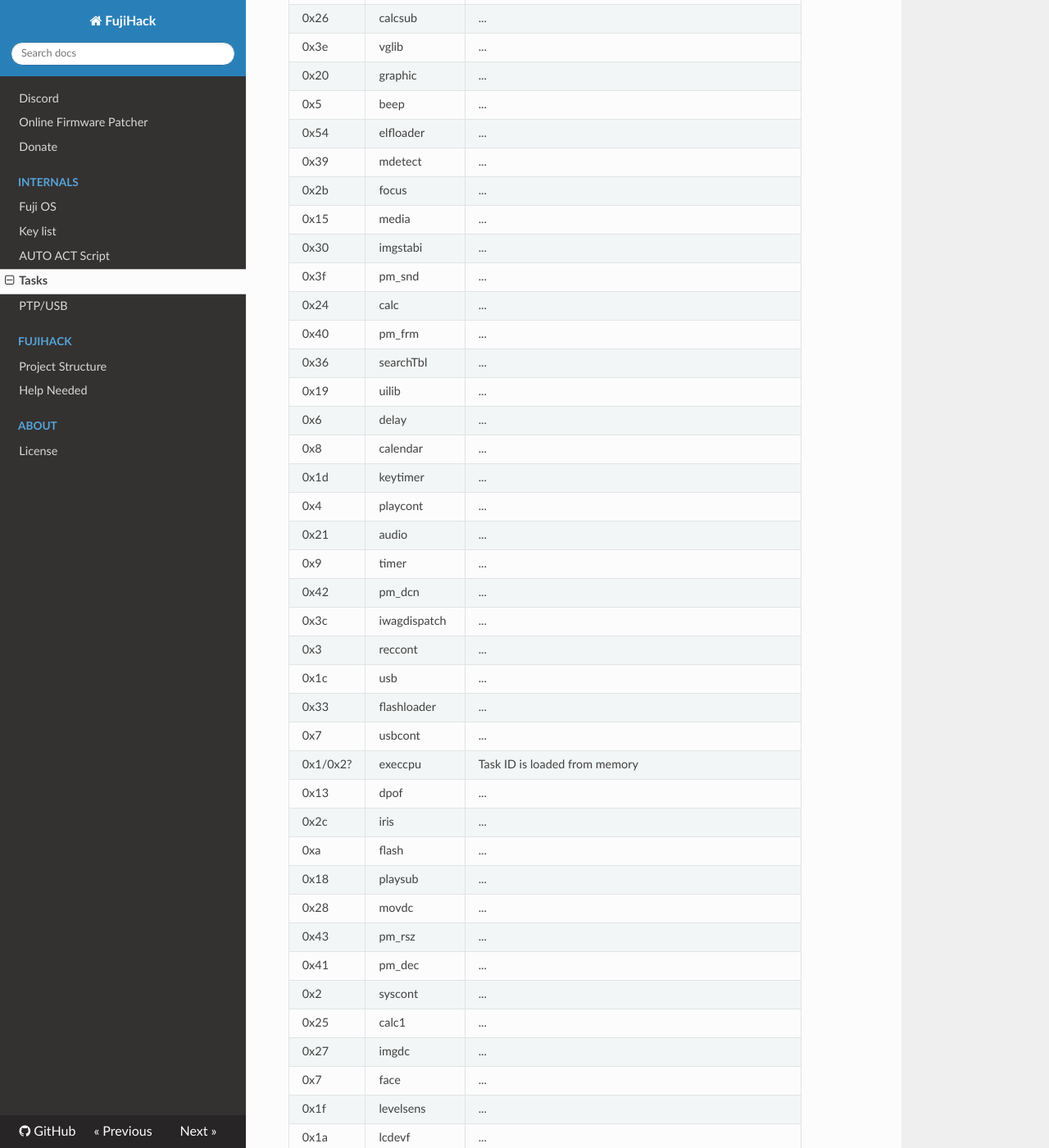
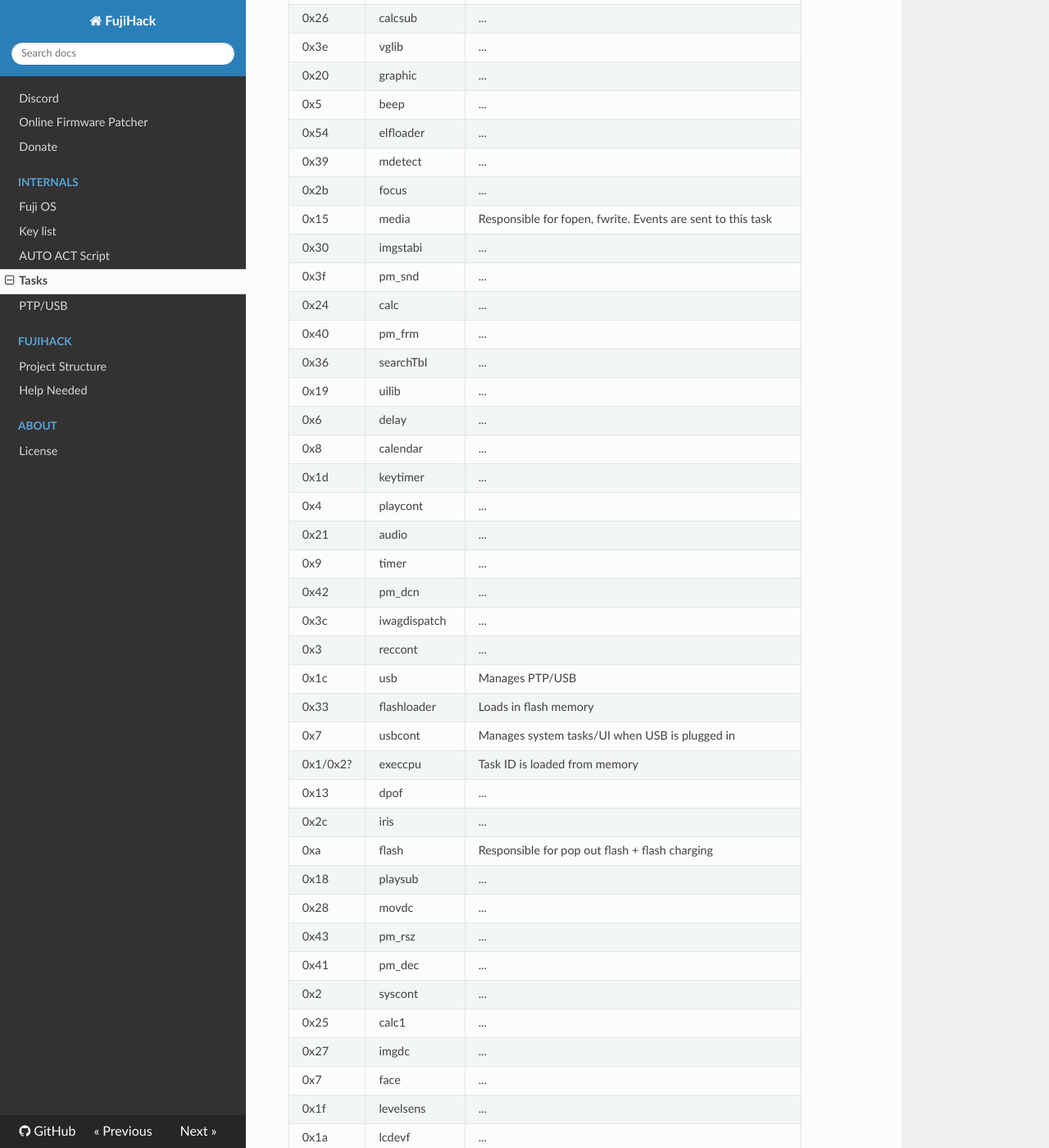
Before and after one commit to fujihack/wiki, an MkDocs documentation site: the page built from docs/tasks.md, in a window 1280 px wide and 1400 px high, scrolled down 885 px. Shown: the whole window at 82% size. Built offline with MkDocs 1.6.1, drawn with Linux system fonts in a browser that asks for light colours; nearby versions of some CDN libraries.

Commit message:
Update tasks.md

```diff
--- a/docs/tasks.md
+++ b/docs/tasks.md
@@ -29,7 +29,7 @@
 | 0x54 | elfloader | ... |
 | 0x39 | mdetect | ... |
 | 0x2b | focus | ... |
-| 0x15 | media | ... |
+| 0x15 | media | Responsible for fopen, fwrite. Events are sent to this task |
 | 0x30 | imgstabi | ... |
 | 0x3f | pm_snd | ... |
 | 0x24 | calc | ... |
@@ -45,13 +45,13 @@
 | 0x42 | pm_dcn | ... |
 | 0x3c | iwagdispatch | ... |
 | 0x3 | reccont | ... |
-| 0x1c | usb | ... |
-| 0x33 | flashloader | ... |
-| 0x7 | usbcont | ... |
+| 0x1c | usb | Manages PTP/USB |
+| 0x33 | flashloader | Loads in flash memory |
+| 0x7 | usbcont | Manages system tasks/UI when USB is plugged in |
 | 0x1/0x2? | execcpu | Task ID is loaded from memory |
 | 0x13 | dpof | ... |
 | 0x2c | iris | ... |
-| 0xa | flash | ... |
+| 0xa | flash | Responsible for pop out flash + flash charging |
 | 0x18 | playsub | ... |
 | 0x28 | movdc | ... |
 | 0x43 | pm_rsz | ... |
```
